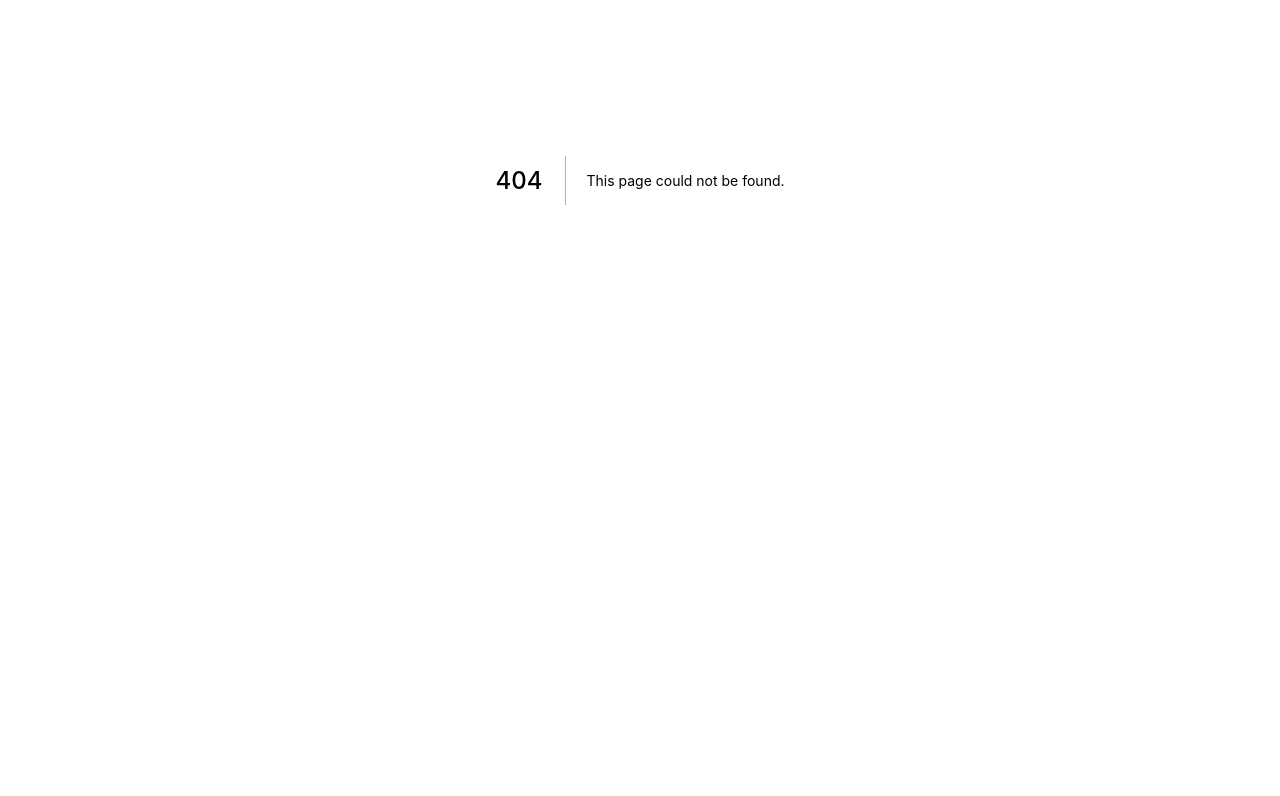
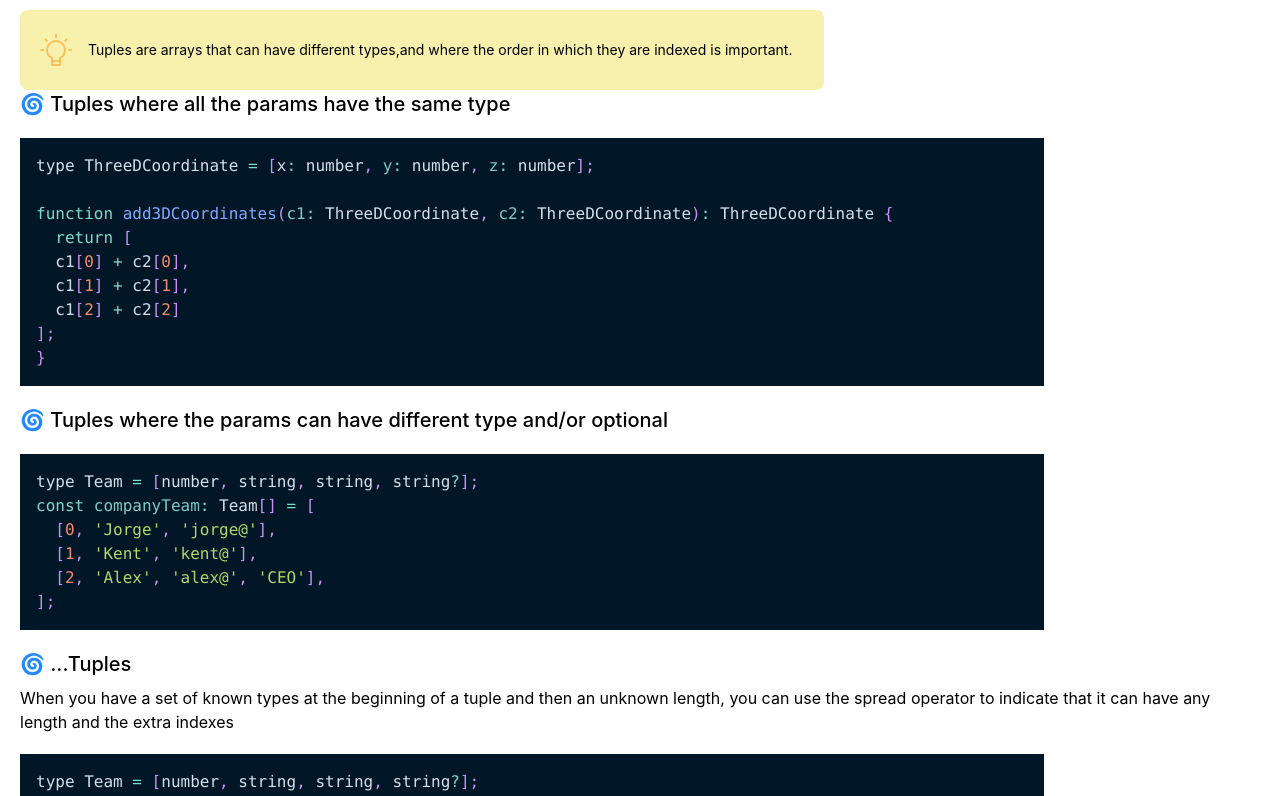
Before and after one commit to webdiego/time-to-learn-ts, a Next.js app: page /basics/06-tuples in a window 1280 px wide. Before the commit this address had no page. Shown: the part 220-1016 px from the top of the page. Before the commit the page ends 800 px from the top, so only its background shows below. Built offline with nearby package versions, Linux system fonts and the light colour scheme.

Commit message:
feat(tuples)

```diff
--- a/components/DrawerMenu.tsx
+++ b/components/DrawerMenu.tsx
@@ -23,6 +23,7 @@ export default function DrawerMenu({ isOpen, toggleDrawer, theme }: TDrawer) {
         <Button route="/basics/03-functions-with-functions" title="03-Functions-with-functions" />
         <Button route="/basics/04-function-overloading" title="04-Function-overloading" />
         <Button route="/basics/05-optionals" title="05-Optionals" />
+        <Button route="/basics/06-tuples" title="05-Tuples" />
       </div>
     </Drawer>
   );
--- a/pages/basics/04-function-overloading.tsx
+++ b/pages/basics/04-function-overloading.tsx
@@ -1,6 +1,6 @@
 import Layout from '@components/Layout';
 import Code from '@components/Code';
-import IsThat from '@components/Resume';
+import Resume from '@components/Resume';
 interface Coordinate {
   x: number;
   y: number;
@@ -56,7 +56,7 @@ export default function FunctionOverloading() {
   return (
     <Layout title="Function overloading">
       <div className="mt-10">
-        <IsThat text="You can have multiple functions with the same name but different parameter types and return type. " />
+        <Resume text="You can have multiple functions with the same name but different parameter types and return type. " />
 
         <Code
           code={`interface Coordinate {
@@ -88,7 +88,8 @@ function coordinate(x: number, y: number): Coordinate;
 function coordinate(arg1: unknown, arg2?: unknown): Coordinate;`}
         />
         <p>
-          Is the same functions, is returning the same object, but we defined our possible different scenario with different params.
+          Is the same functions, is returning the same object, but we defined our possible different
+          scenario with different params.
         </p>
         <Code
           code={`function coordinate(arg1: unknown, arg2?: unknown): Coordinate {
--- /dev/null
+++ b/pages/basics/06-tuples.tsx
@@ -0,0 +1,86 @@
+import Layout from '@components/Layout';
+import Code from '@components/Code';
+import Resume from '@components/Resume';
+import Title from '@components/Title';
+
+type ThreeDCoordinate = [x: number, y: number, z: number];
+
+function add3DCoordinates(c1: ThreeDCoordinate, c2: ThreeDCoordinate): ThreeDCoordinate {
+  return [c1[0] + c2[0], c1[1] + c2[1], c1[2] + c2[2]];
+}
+// console.log(add3DCoordinates([1, 2, 4], [20, 3, 4]));
+type Team = [number, string, string, string?];
+const companyTeam: Team[] = [
+  [0, 'Jorge', 'jorge@'],
+  [1, 'Kent', 'kent@'],
+  [2, 'Alex', 'alex@', 'CEO'],
+];
+type NumberProjects = [Team, ...number[]];
+
+const projectMadeEachMonth: NumberProjects[] = [
+  [companyTeam[0], 2],
+  [companyTeam[1], 2, 1],
+  [companyTeam[2], 3, 0, 1, 8],
+];
+const monthOne =
+  projectMadeEachMonth[0][1] + projectMadeEachMonth[1][1] + projectMadeEachMonth[2][1];
+const monthTwo = projectMadeEachMonth[1][2] + projectMadeEachMonth[2][2];
+const monthThree = projectMadeEachMonth[0][3];
+
+export default function Tuples() {
+  return (
+    <Layout title="Tuples">
+      <div className="mt-10">
+        <Resume text="Tuples are arrays that can have different types,and where the order in which they are indexed is important." />
+        <Title text="Tuples where all the params have the same type" />
+        <Code
+          code={`type ThreeDCoordinate = [x: number, y: number, z: number];
+
+function add3DCoordinates(c1: ThreeDCoordinate, c2: ThreeDCoordinate): ThreeDCoordinate {
+  return [
+  c1[0] + c2[0],
+  c1[1] + c2[1],
+  c1[2] + c2[2]
+];
+}`}
+        />
+        <Title text="Tuples where the params can have different type and/or optional" />
+
+        <Code
+          code={`type Team = [number, string, string, string?];
+const companyTeam: Team[] = [
+  [0, 'Jorge', 'jorge@'],
+  [1, 'Kent', 'kent@'],
+  [2, 'Alex', 'alex@', 'CEO'],
+];`}
+        />
+        <Title text="...Tuples" />
+        <p>
+          When you have a set of known types at the beginning of a tuple and then an unknown length,
+          you can use the spread operator to indicate that it can have any length and the extra
+          indexes
+        </p>
+        <Code
+          code={`type Team = [number, string, string, string?];
+const companyTeam: Team[] = [
+  [0, 'Jorge', 'jorge@'],
+  [1, 'Kent', 'kent@'],
+  [2, 'Alex', 'alex@', 'CEO'],
+];
+
+type NumberProjects = [Team, ...number[]];
+
+const projectMadeEachMonth: NumberProjects[] = [
+  [companyTeam[0], 2],
+  [companyTeam[1], 2, 1],
+  [companyTeam[2], 3, 0, 1, 8],
+];
+const monthOne =
+  projectMadeEachMonth[0][1] + projectMadeEachMonth[1][1] + projectMadeEachMonth[2][1];
+const monthTwo = projectMadeEachMonth[1][2] + projectMadeEachMonth[2][2];
+const monthThree = projectMadeEachMonth[0][3];`}
+        />
+      </div>
+    </Layout>
+  );
+}
```
